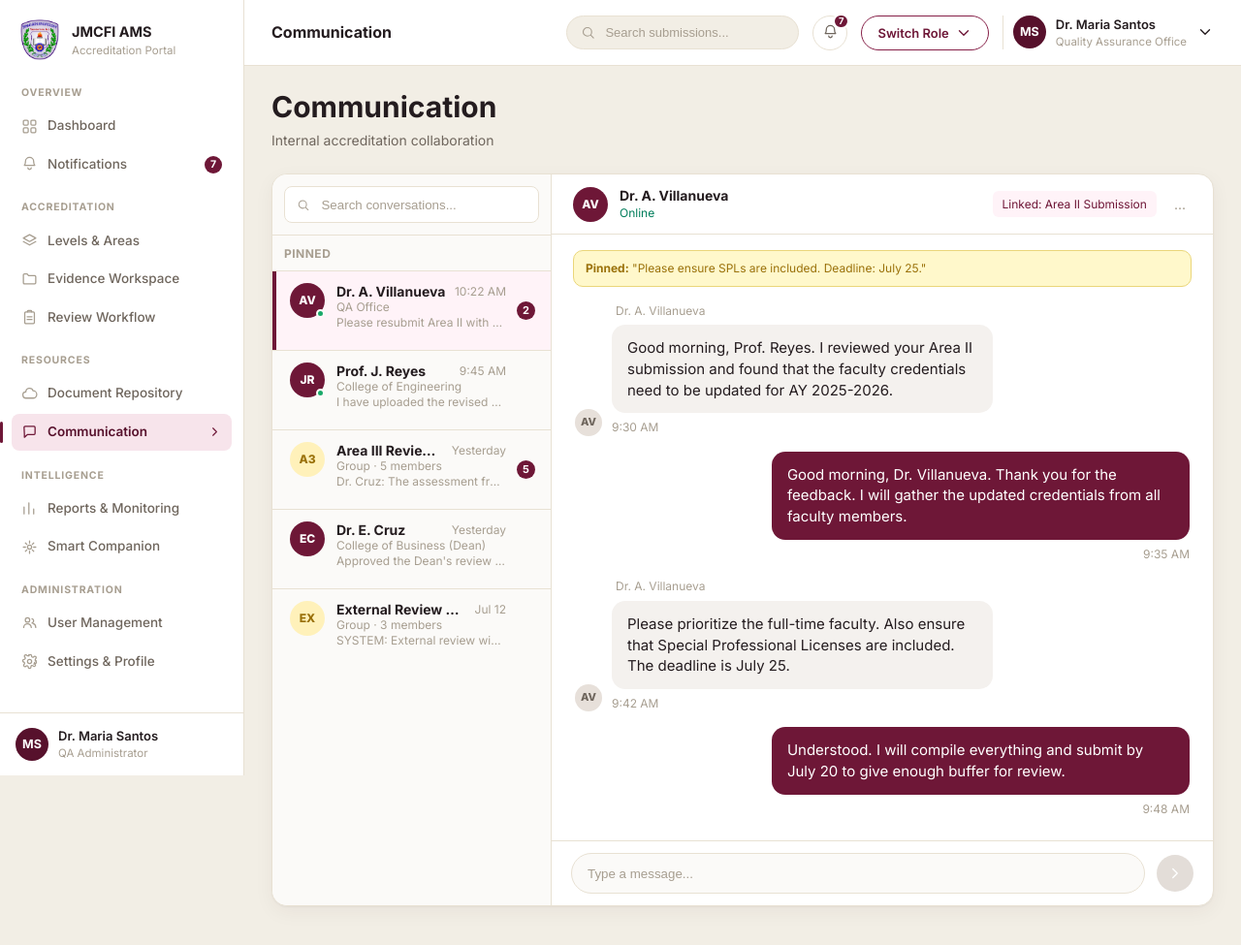
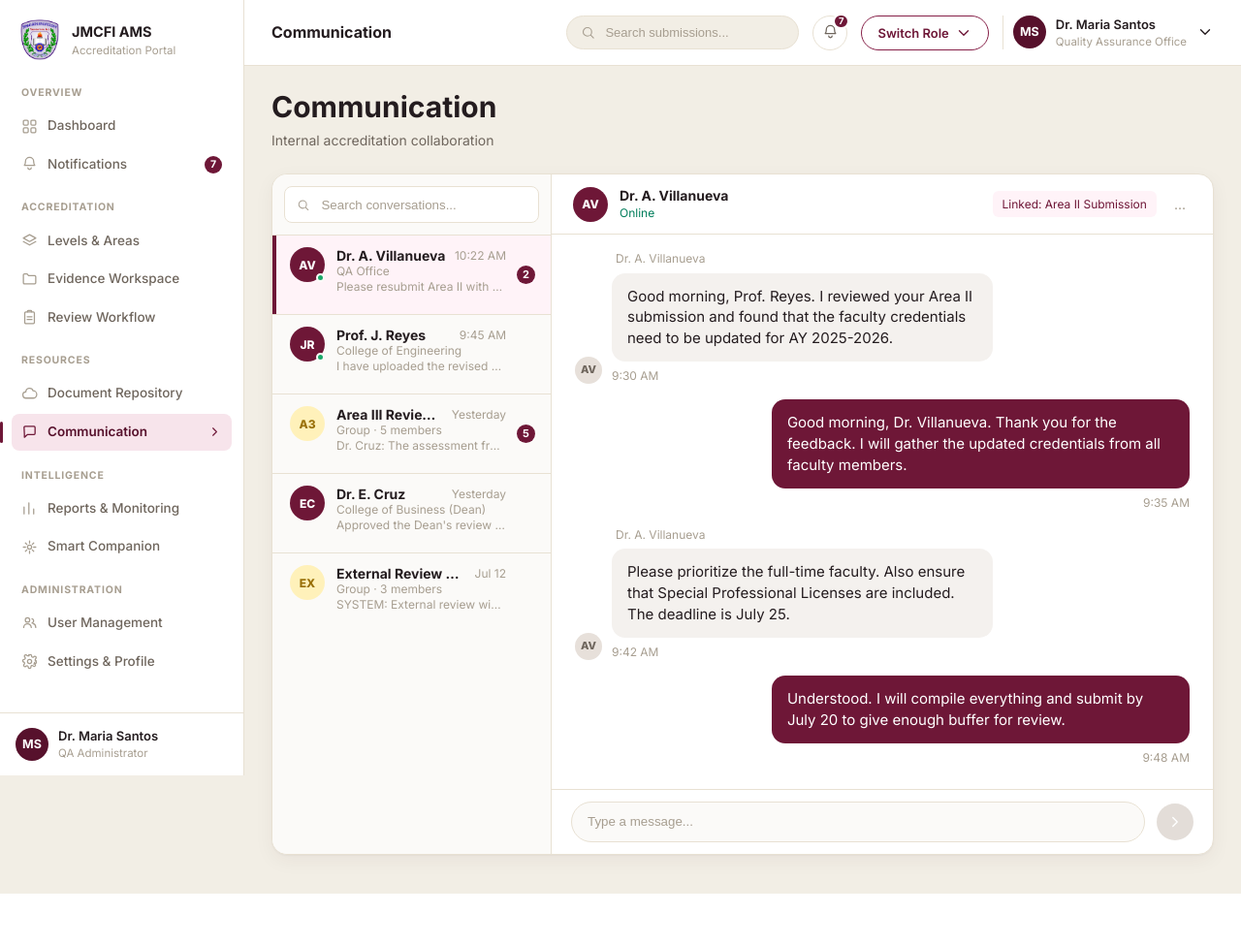
Before and after one commit to Ashhh02/accreditation_management_system, a Django app: page /resources/communication/ in a window 1280 px wide. Shown: the whole page at 97% size. After the commit the page ends 922 px from the top, so only its background shows below. Run offline with Django 5.2, Linux system fonts and the light colour scheme.

Commit message:
remove communication pinned content

```diff
--- a/resources/templates/resources/communication.html
+++ b/resources/templates/resources/communication.html
@@ -18,8 +18,6 @@
           {% icon 'search' %}
           <input type="search" placeholder="Search conversations...">
         </div>
-
-        <div class="pinned-label">Pinned</div>
 
         <div class="conversation-list">
           {% for conversation in conversations %}
@@ -60,11 +58,6 @@
           </div>
         </header>
 
-        <div class="pinned-note">
-          <strong>Pinned:</strong>
-          <span>"Please ensure SPLs are included. Deadline: July 25."</span>
-        </div>
-
         <section class="message-list">
           {% for message in messages %}
             <article class="message-row{% if message.mine %} is-mine{% endif %}">
--- a/static/css/communication.css
+++ b/static/css/communication.css
@@ -60,16 +60,6 @@
 
 .conversation-search input::placeholder {
   color: var(--color-text-faint);
-}
-
-.pinned-label {
-  padding: 10px 12px 8px;
-  border-top: 1px solid var(--color-border);
-  color: var(--color-text-faint);
-  font-size: 12px;
-  font-weight: 700;
-  letter-spacing: 0.04em;
-  text-transform: uppercase;
 }
 
 .conversation-list {
@@ -232,16 +222,6 @@
   color: var(--color-text-faint);
 }
 
-.pinned-note {
-  margin: 16px 22px 0;
-  padding: 9px 12px;
-  border: 1px solid #ead67a;
-  border-radius: 10px;
-  background: #fff8cb;
-  color: #9a710a;
-  font-size: 12px;
-}
-
 .message-list {
   flex: 1;
   overflow-y: auto;
```
